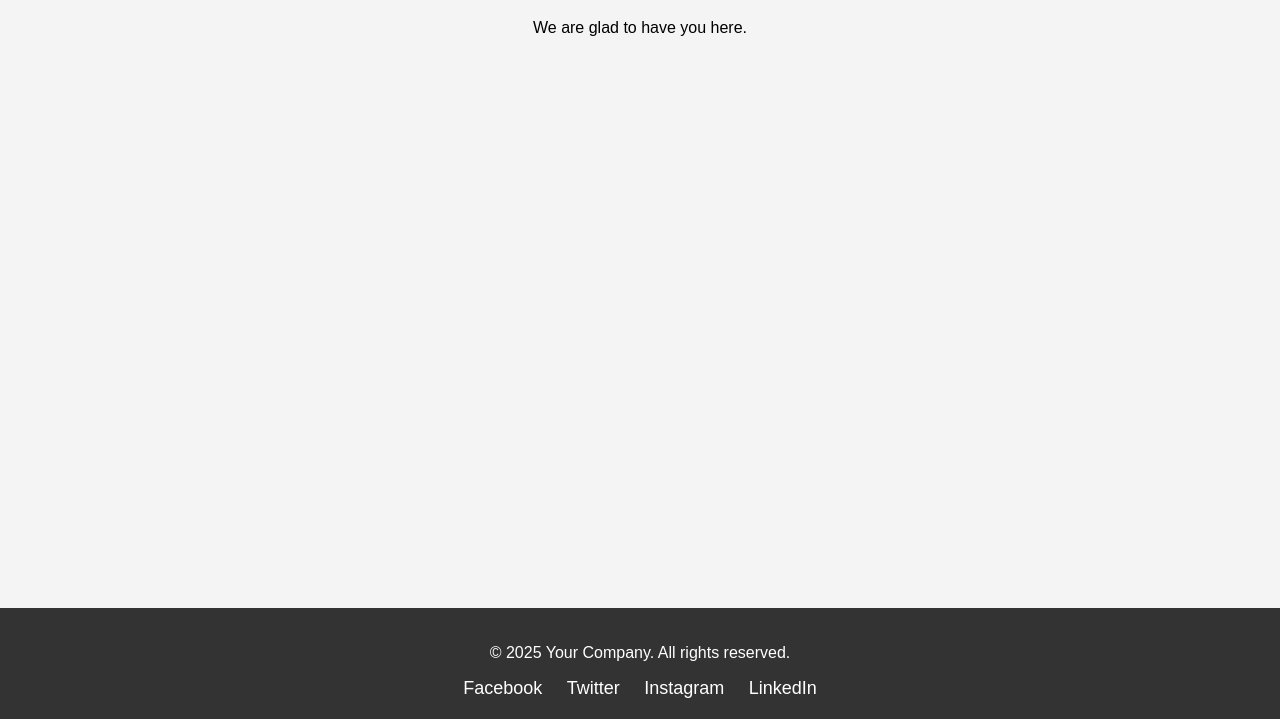
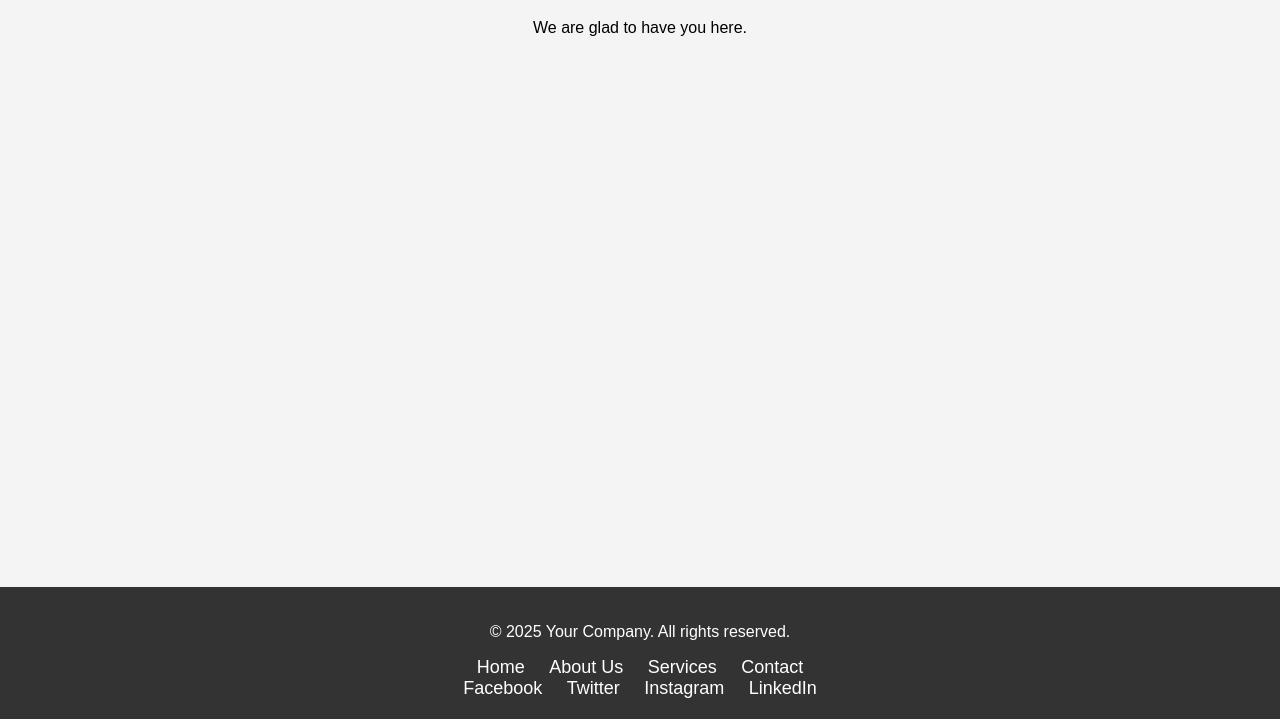
Before and after one commit to 66160015/Portfolio-website, a website: page src/components/footer/index.html in a window 1280 px wide. Shown: the part 81-800 px from the top of the page. Drawn offline with Linux system fonts and the light colour scheme.

Commit message:
เพิ่มส่วน Quick links

```diff
--- a/src/components/footer/index.html
+++ b/src/components/footer/index.html
@@ -25,13 +25,13 @@
             background: #333;
             color: #fff;
         }
-        .social-links a {
+        .social-links a, .quick-links a {
             margin: 0 10px;
             color: #fff;
             text-decoration: none;
             font-size: 18px;
         }
-        .social-links a:hover {
+        .social-links a:hover, .quick-links a:hover {
             text-decoration: underline;
         }
     </style>
@@ -43,6 +43,12 @@
     </div>
     <div class="footer">
         <p>&copy; 2025 Your Company. All rights reserved.</p>
+        <div class="quick-links">
+            <a href="#">Home</a>
+            <a href="#">About Us</a>
+            <a href="#">Services</a>
+            <a href="#">Contact</a>
+        </div>
         <div class="social-links">
             <a href="https://www.facebook.com" target="_blank">Facebook</a>
             <a href="https://www.twitter.com" target="_blank">Twitter</a>
```
